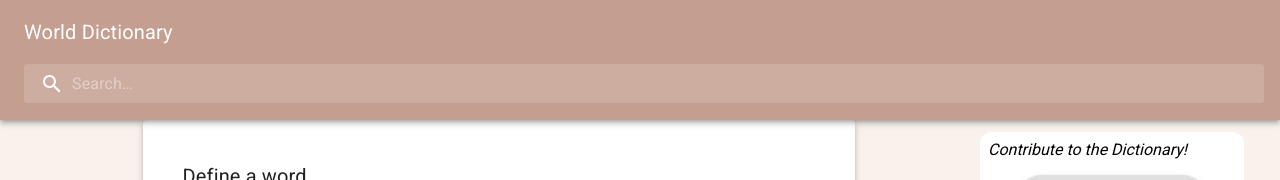
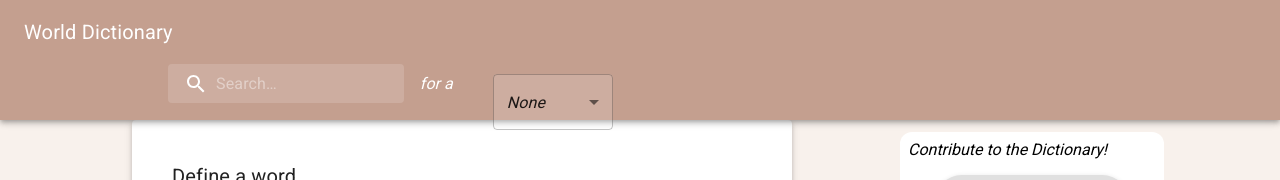
Before and after one commit to weblab-class/thunderingluck, a React app: page /newword in a window 1280 px wide. Shown: the top 180 px of the page. Built offline with nearby package versions, Linux system fonts and the light colour scheme; no server answers; the HTML template or start-up script is replaced by a standard one.

Commit message:
working feed, now searchbar

```diff
--- a/client/src/components/App.js
+++ b/client/src/components/App.js
@@ -53,7 +53,7 @@ const App = () => {
       <NavBar userId={userId} handleLogin={handleLogin} handleLogout={handleLogout}/>
       <SideBar/>
       <Divider orientation="vertical" flexItem/>
-      <div className = "layout-container">
+      <div style={{marginRight:400}}>
           <Routes>
             <Route
               path="/"
--- a/client/src/components/modules/NavBar.js
+++ b/client/src/components/modules/NavBar.js
@@ -5,52 +5,12 @@ import AppBar from '@mui/material/AppBar';
 import Box from '@mui/material/Box';
 import Toolbar from '@mui/material/Toolbar';
 import Typography from '@mui/material/Typography';
+import Link from '@mui/material/Link';
 import InputBase from '@mui/material/InputBase';
-import SearchIcon from '@mui/icons-material/Search';
 
+import SearchBar from "./SearchBar.js";
 
 const GOOGLE_CLIENT_ID = "253844587820-qk45r2vinmg4avar9p8iqfa4vud4ij6t.apps.googleusercontent.com";
-
-
-const Search = styled('div')(({ theme }) => ({
-  position: 'relative',
-  borderRadius: theme.shape.borderRadius,
-  backgroundColor: alpha(theme.palette.common.white, 0.15),
-  '&:hover': {
-    backgroundColor: alpha(theme.palette.common.white, 0.25),
-  },
-  marginRight: theme.spacing(2),
-  marginLeft: 0,
-  width: '100%',
-  [theme.breakpoints.up('sm')]: {
-    marginLeft: theme.spacing(3),
-    width: 'auto',
-  },
-}));
-
-const SearchIconWrapper = styled('div')(({ theme }) => ({
-  padding: theme.spacing(0, 2),
-  height: '100%',
-  position: 'absolute',
-  pointerEvents: 'none',
-  display: 'flex',
-  alignItems: 'center',
-  justifyContent: 'center',
-}));
-
-const StyledInputBase = styled(InputBase)(({ theme }) => ({
-  color: 'inherit',
-  '& .MuiInputBase-input': {
-    padding: theme.spacing(1, 1, 1, 0),
-    // vertical padding + font size from searchIcon
-    paddingLeft: `calc(1em + ${theme.spacing(4)})`,
-    transition: theme.transitions.create('width'),
-    width: '100%',
-    [theme.breakpoints.up('md')]: {
-      width: '20ch',
-    },
-  },
-}));
 
 
 const NavBar = ({ userId, handleLogin, handleLogout }) => {
@@ -64,7 +24,9 @@ const NavBar = ({ userId, handleLogin, handleLogout }) => {
               component="div"
               sx={{ display: { xs: 'none', sm: 'block' } }}
             >
-              World Dictionary
+              <Link href="/" underline="none" color="inherit">
+                World Dictionary
+              </Link>
           </Typography>
           <Box sx={{marginLeft:"auto"}} position="static" display="flex">
             <GoogleOAuthProvider clientId={GOOGLE_CLIENT_ID}>
@@ -83,16 +45,7 @@ const NavBar = ({ userId, handleLogin, handleLogout }) => {
             </GoogleOAuthProvider>
           </Box>
         </Toolbar>
-        <Search>
-            <SearchIconWrapper>
-              <SearchIcon />
-            </SearchIconWrapper>
-            <StyledInputBase
-              placeholder="Search…"
-              inputProps={{ 'aria-label': 'search' }}
-            />
-
-          </Search>
+        <SearchBar/>
       </AppBar>
     </Box>
   );
--- /dev/null
+++ b/client/src/components/modules/SearchBar.css
@@ -0,0 +1,4 @@
+.center {
+    margin: auto;
+    width: 80%;
+  }
--- a/client/src/components/modules/SearchBar.js
+++ b/client/src/components/modules/SearchBar.js
@@ -1,75 +1,117 @@
-import React, {useState} from 'react'
+import React, {useState} from "react";
+import { styled, alpha } from '@mui/material/styles';
+import AppBar from '@mui/material/AppBar';
+import Box from '@mui/material/Box';
+import Toolbar from '@mui/material/Toolbar';
+import Typography from '@mui/material/Typography';
+import Link from '@mui/material/Link';
+import InputBase from '@mui/material/InputBase';
+import SearchIcon from '@mui/icons-material/Search';
+import InputLabel from '@mui/material/InputLabel';
+import MenuItem from '@mui/material/MenuItem';
+import FormHelperText from '@mui/material/FormHelperText';
+import FormControl from '@mui/material/FormControl';
+import Select from '@mui/material/Select';
+
+import "./SearchBar.css";
+
+const Search = styled('div')(({ theme }) => ({
+
+  position: 'relative',
+  display: 'inline-block',
+  borderRadius: theme.shape.borderRadius,
+  backgroundColor: alpha(theme.palette.common.white, 0.15),
+  '&:hover': {
+    backgroundColor: alpha(theme.palette.common.white, 0.25),
+  },
+  marginRight: theme.spacing(2),
+  marginLeft: 0,
+  width: '100%',
+  [theme.breakpoints.up('sm')]: {
+    marginLeft: theme.spacing(5),
+    width: 'auto',
+  },
+}));
+
+const SearchIconWrapper = styled('div')(({ theme }) => ({
+  padding: theme.spacing(0, 2),
+  height: '100%',
+  position: 'absolute',
+  pointerEvents: 'none',
+  display: 'flex',
+  alignItems: 'center',
+  justifyContent: 'center',
+}));
+
+const StyledInputBase = styled(InputBase)(({ theme }) => ({
+  color: 'inherit',
+  '& .MuiInputBase-input': {
+    padding: theme.spacing(1, 1, 1, 0),
+    // vertical padding + font size from searchIcon
+    paddingLeft: `calc(1em + ${theme.spacing(4)})`,
+    transition: theme.transitions.create('width'),
+    width: '100%',
+    [theme.breakpoints.up('md')]: {
+      width: '20ch',
+    },
+  },
+}));
 
 
 const SearchBar = () => {
+  const [word, setWord] = useState("");
+  const handleWordChange = (event) => {
+    setWord(event.target.value);
+  }
 
- const [searchInput, setSearchInput] = useState("");
+  const [language, setLanguage] = useState("");
+  const handleLanguageChange = (event) => {
+    setLanguage(event.target.value);
+  }
 
- const countries = [
+  const [defnLanguage, setDefnLanguage] = useState("");
+  const handleDefnLanguageChange = (event) => {
+    setDefnLanguage(event.target.value);
+  }
 
-  { name: "Belgium", continent: "Europe" },
-  { name: "India", continent: "Asia" },
-  { name: "Bolivia", continent: "South America" },
-  { name: "Ghana", continent: "Africa" },
-  { name: "Japan", continent: "Asia" },
-  { name: "Canada", continent: "North America" },
-  { name: "New Zealand", continent: "Australasia" },
-  { name: "Italy", continent: "Europe" },
-  { name: "South Africa", continent: "Africa" },
-  { name: "China", continent: "Asia" },
-  { name: "Paraguay", continent: "South America" },
-  { name: "Usa", continent: "North America" },
-  { name: "France", continent: "Europe" },
-  { name: "Botswana", continent: "Africa" },
-  { name: "Spain", continent: "Europe" },
-  { name: "Senegal", continent: "Africa" },
-  { name: "Brazil", continent: "South America" },
-  { name: "Denmark", continent: "Europe" },
-  { name: "Mexico", continent: "South America" },
-  { name: "Australia", continent: "Australasia" },
-  { name: "Tanzania", continent: "Africa" },
-  { name: "Bangladesh", continent: "Asia" },
-  { name: "Portugal", continent: "Europe" },
-  { name: "Pakistan", continent:"Asia" },
+  return (
+  <div display="flex" className="center">
+    <Search>
+      <SearchIconWrapper>
+        <SearchIcon />
+      </SearchIconWrapper>
+      <StyledInputBase
+        placeholder="Search…"
+        inputProps={{ 'aria-label': 'search' }}
+        onChange={handleWordChange}
+        autoComplete="on"
+      />
+    </Search>
+    <div style={{display:"inline-block"}}>
+      <i>
+        for a
+      </i>
+    </div>
+    <Search>
+      <FormControl sx={{ m: 0, minWidth: 120 }}>
+          <Select
+            value={language}
+            onChange={handleLanguageChange}
+            displayEmpty
+            inputProps={{ 'aria-label': 'Language' }}
+          >
+            <MenuItem value="">
+              <em>None</em>
+            </MenuItem>
+            <MenuItem value={10}>Ten</MenuItem>
+            <MenuItem value={20}>Twenty</MenuItem>
+            <MenuItem value={30}>Thirty</MenuItem>
+          </Select>
+        </FormControl>
+      </Search>
 
-];
-
-const handleChange = (e) => {
-  e.preventDefault();
-  setSearchInput(e.target.value);
-};
-
-if (searchInput.length > 0) {
-    countries.filter((country) => {
-    return country.name.match(searchInput);
-});
-}
-
-return <div>
-
-<input
-   type="search"
-   placeholder="Search here"
-   onChange={handleChange}
-   value={searchInput} />
-
-<table>
-
-{countries.map((country, index) => {
-
-<div>
-  <tr>
-    <td>{country.name}</td>
-    <td>{country.continent}</td>
-  </tr>
-</div>
-
-})}
-</table>
-
-</div>
-
-
+  </div>
+  );
 };
 
 export default SearchBar;
--- a/client/src/components/modules/SideBar.js
+++ b/client/src/components/modules/SideBar.js
@@ -20,7 +20,7 @@ export default function SideBar() {
       height: "100%",
       width: "200px",
       position: "absolute",
-      right: 100,
+      right: 180,
       top: 0,
       paddingTop: "40px",
       justifyContent:"center"
--- a/client/src/components/pages/Skeleton.js
+++ b/client/src/components/pages/Skeleton.js
@@ -2,6 +2,8 @@ import React, {useState, useEffect} from "react";
 
 import "../../utilities.css";
 import "./Skeleton.css";
+
+import DCard from "../modules/Card.js";
 
 import {get} from "../../utilities";
 
@@ -16,21 +18,38 @@ const Skeleton = () => {
 
   useEffect(() => {
     get("/api/definitions", query).then((definitions) => {
-      setDefinitions(definitions);
+      let reversedDefinitions = definitions.reverse();
+      setDefinitions(reversedDefinitions);
     });
   }, []);
 
   let definitionsList = null;
   const hasDefinitions = definitions.length !== 0;
   if (hasDefinitions) {
-    definitionsList = <div> yes </div>
+    definitionsList = definitions.map((definitionObj) => (
+      <DCard
+      key={`Card_${definitionObj._id}`}
+      _id={definitionObj._id}
+      creator_name={definitionObj.creator_name}
+      creator_id={definitionObj.creator_id}
+      word={definitionObj.word}
+      definition={definitionObj.definition}
+      is_verified={definitionObj.is_verified}
+      language={definitionObj.language}
+      definition_language={definitionObj.definition_language}
+      date={definitionObj.date}
+      word_type={definitionObj.word_type}
+      example={definitionObj.example}
+      ipa={definitionObj.ipa}
+      />
+    ));
   }
   else {
-    definitionsList = <div>There are no definitions in the dictionary.</div>
+    definitionsList = <div/>
   }
 
   return (
-    <div>
+    <div style={{marginLeft:100}}>
       {definitionsList}
     </div>
   );
```
Also changed, not shown: client/src/components/modules/Card.js (+61 -2 lines), 1 other file (tests, documents, lock files or other folders).
